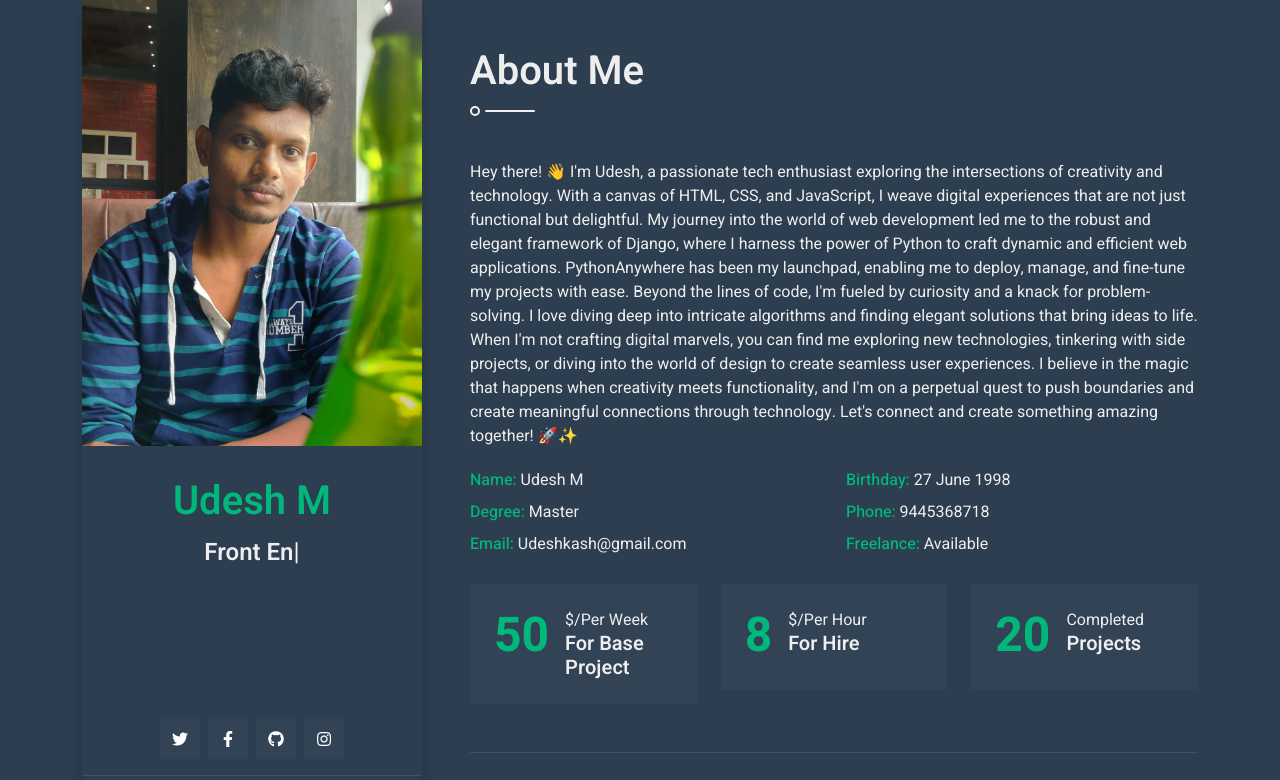
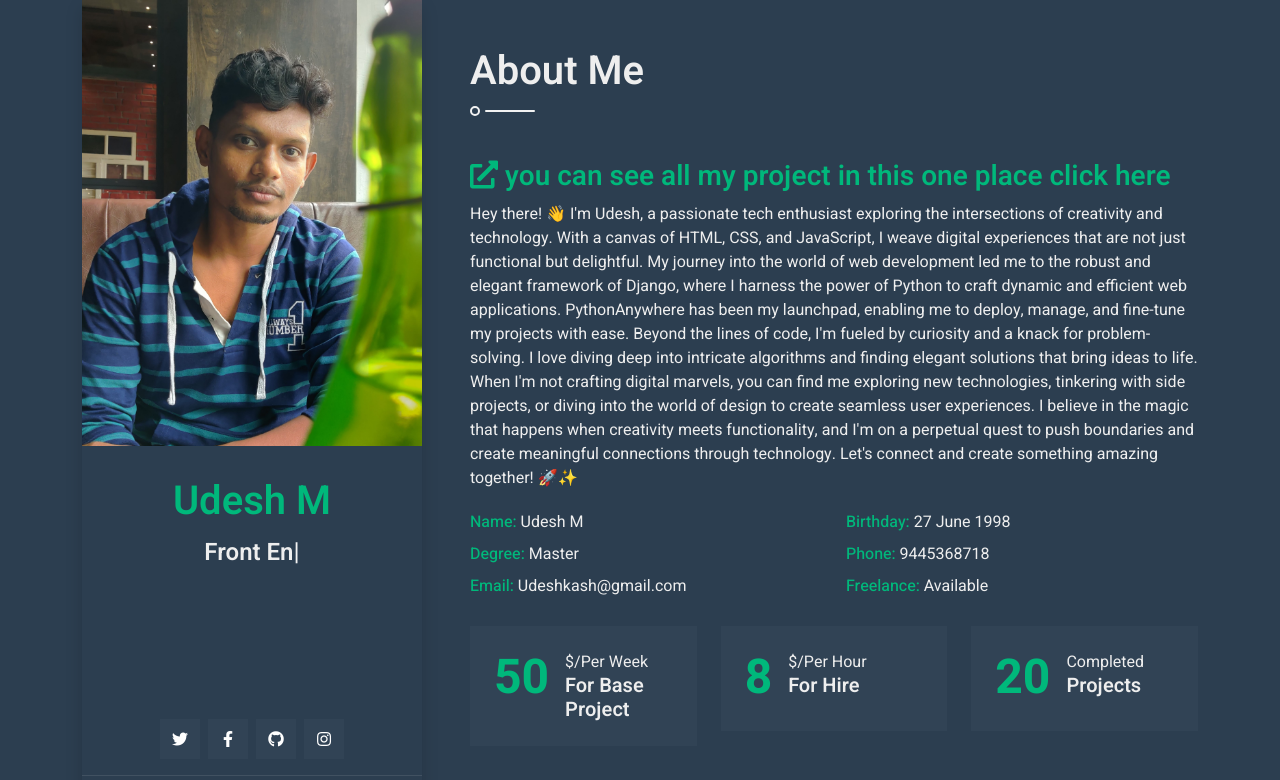
Before and after one commit to iratusbison/udesh, a plain HTML site: page index.html in a window 1280 px wide. Shown: the top 780 px of the page. Drawn offline with nearby package versions, Linux system fonts and the light colour scheme.

Commit message:
Update index.html

```diff
--- a/index.html
+++ b/index.html
@@ -68,6 +68,11 @@
                     <!-- About Start -->
                     <section class="py-5 border-bottom wow fadeInUp" data-wow-delay="0.1s">
                         <h1 class="title pb-3 mb-5">About Me</h1>
+			<h3><a href="iratusbison.pythonanywhere.com" target="_blank" class="white-text">
+    <span class="nav-icon"><i class="fas fa-external-link-alt"></i></span>
+    <span class="nav-text">you can see all my project in this one place click here</span>
+</a>
+</h3>
                         <p>Hey there! 👋 I'm Udesh, a passionate tech enthusiast exploring the intersections of creativity and technology. With a canvas of HTML, CSS, and JavaScript, I weave digital experiences that are not just functional but delightful.
 
                             My journey into the world of web development led me to the robust and elegant framework of Django, where I harness the power of Python to craft dynamic and efficient web applications. PythonAnywhere has been my launchpad, enabling me to deploy, manage, and fine-tune my projects with ease.
```
